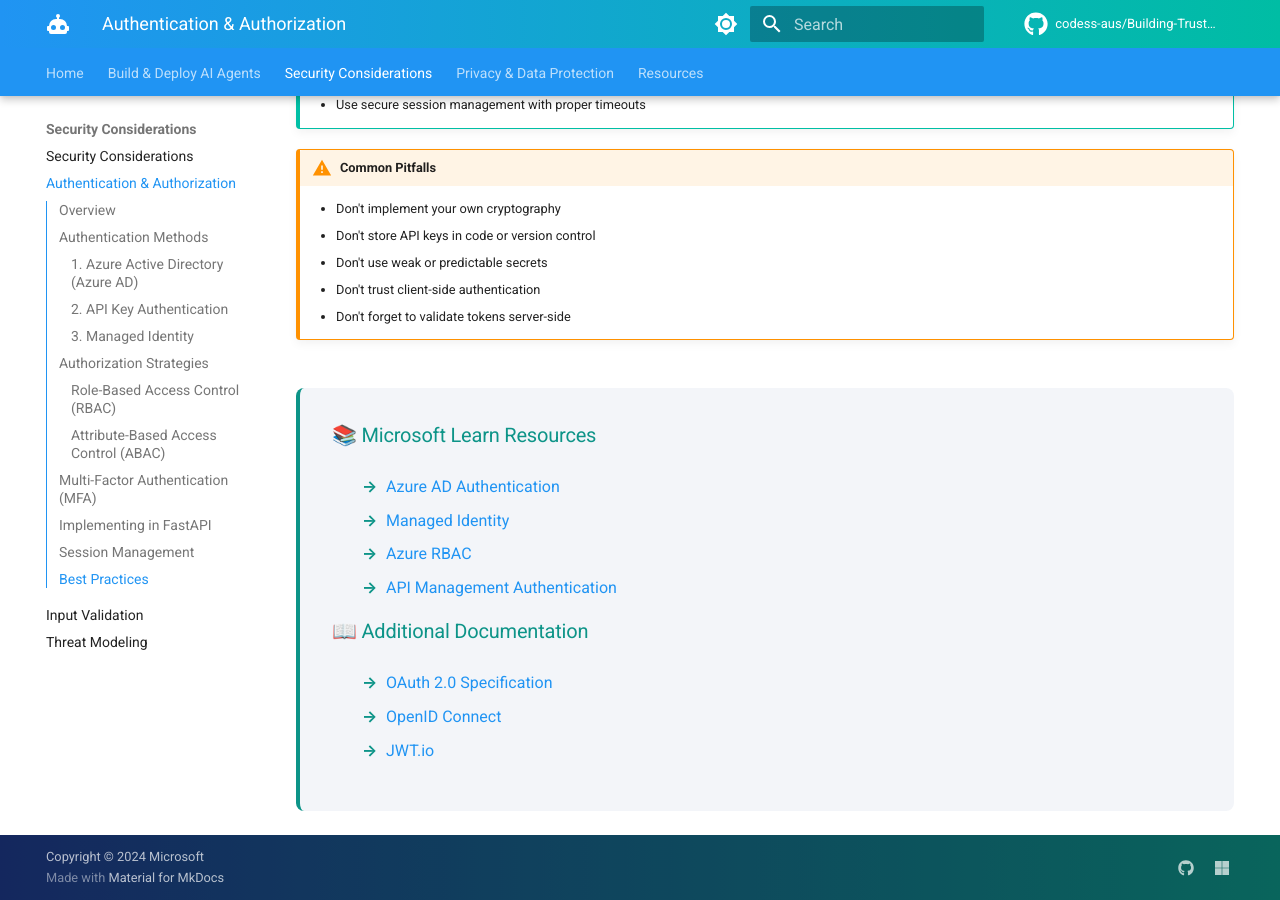
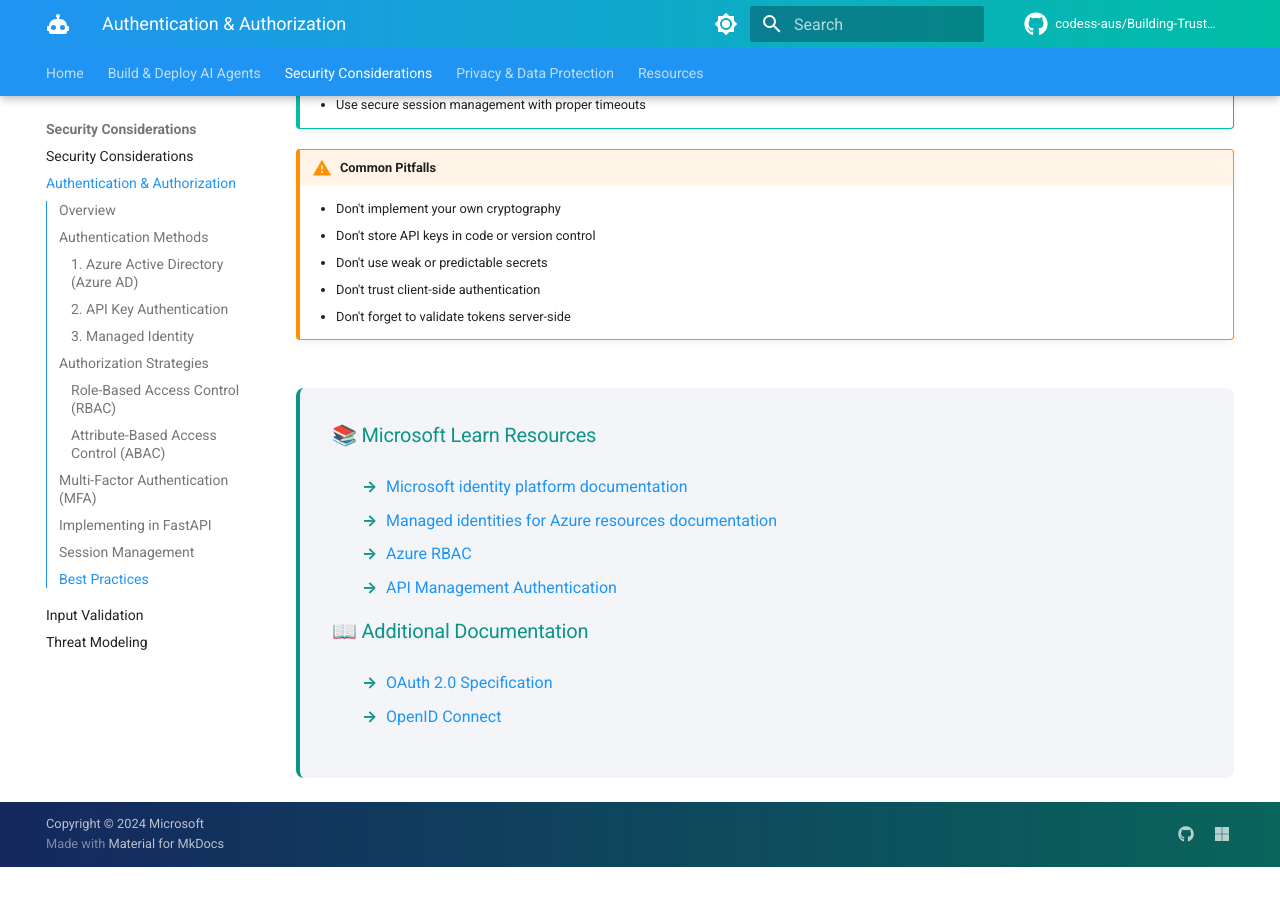
Before and after one commit to codess-aus/Building-Trustworthy-AI-Agents, an MkDocs documentation site: the page built from docs/security/auth.md, in a window 1280 px wide and 900 px high, scrolled down 9733 px. Built offline with MkDocs 1.6.1 and Material for MkDocs 9.7.7, drawn with Linux system fonts in a browser that asks for light colours; comment, search, counter and statistics services are not loaded; after the commit the page ends 10600 px from its top, so only the background shows below that.

```diff
--- a/docs/security/auth.md
+++ b/docs/security/auth.md
@@ -495,8 +495,8 @@ class SessionManager:
 <div class="resource-links">
 <h3>📚 Microsoft Learn Resources</h3>
 <ul>
-<li><a href="https://learn.microsoft.com/azure/active-directory/develop/" target="_blank" rel="noopener">Azure AD Authentication</a></li>
-<li><a href="https://learn.microsoft.com/azure/active-directory/managed-identities-azure-resources/" target="_blank" rel="noopener">Managed Identity</a></li>
+<li><a href="https://learn.microsoft.com/azure/active-directory/develop/" target="_blank" rel="noopener">Microsoft identity platform documentation</a></li>
+<li><a href="https://learn.microsoft.com/azure/active-directory/managed-identities-azure-resources/" target="_blank" rel="noopener">Managed identities for Azure resources documentation</a></li>
 <li><a href="https://learn.microsoft.com/azure/role-based-access-control/" target="_blank" rel="noopener">Azure RBAC</a></li>
 <li><a href="https://learn.microsoft.com/azure/api-management/api-management-authentication-policies" target="_blank" rel="noopener">API Management Authentication</a></li>
 </ul>
@@ -504,6 +504,5 @@ class SessionManager:
 <ul>
 <li><a href="https://oauth.net/2/" target="_blank" rel="noopener">OAuth 2.0 Specification</a></li>
 <li><a href="https://openid.net/connect/" target="_blank" rel="noopener">OpenID Connect</a></li>
-<li><a href="https://jwt.io/" target="_blank" rel="noopener">JWT.io</a></li>
 </ul>
 </div>
```
Also changed, not shown: docs/build-deploy/best-practices.md (+1 -1 lines), docs/build-deploy/deployment.md (+1 -1 lines), docs/build-deploy/getting-started.md (+1 -1 lines).
